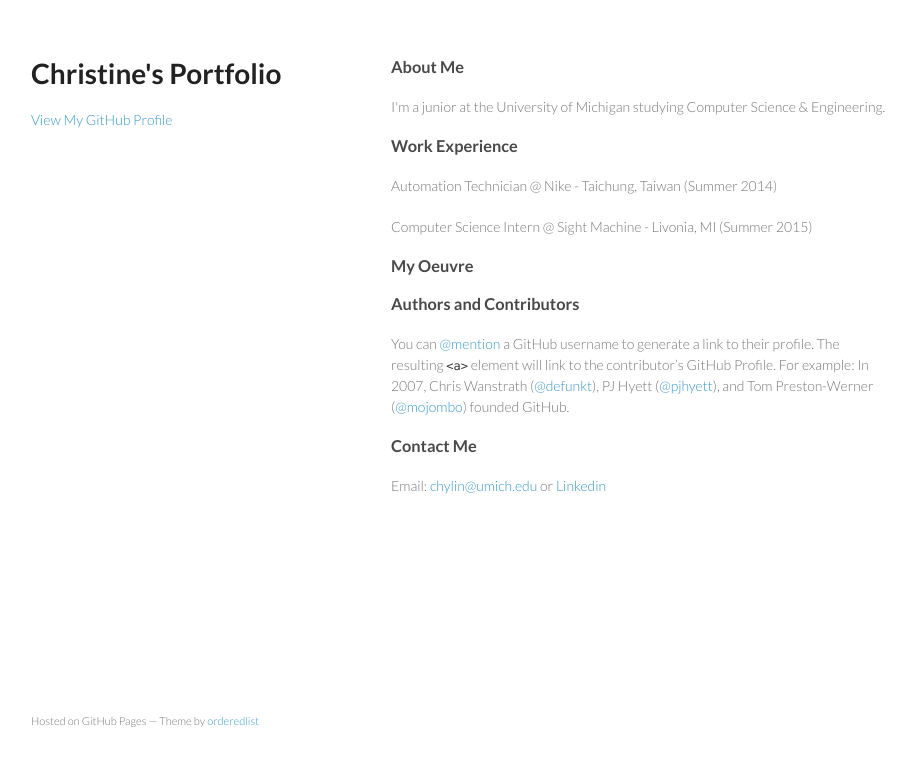
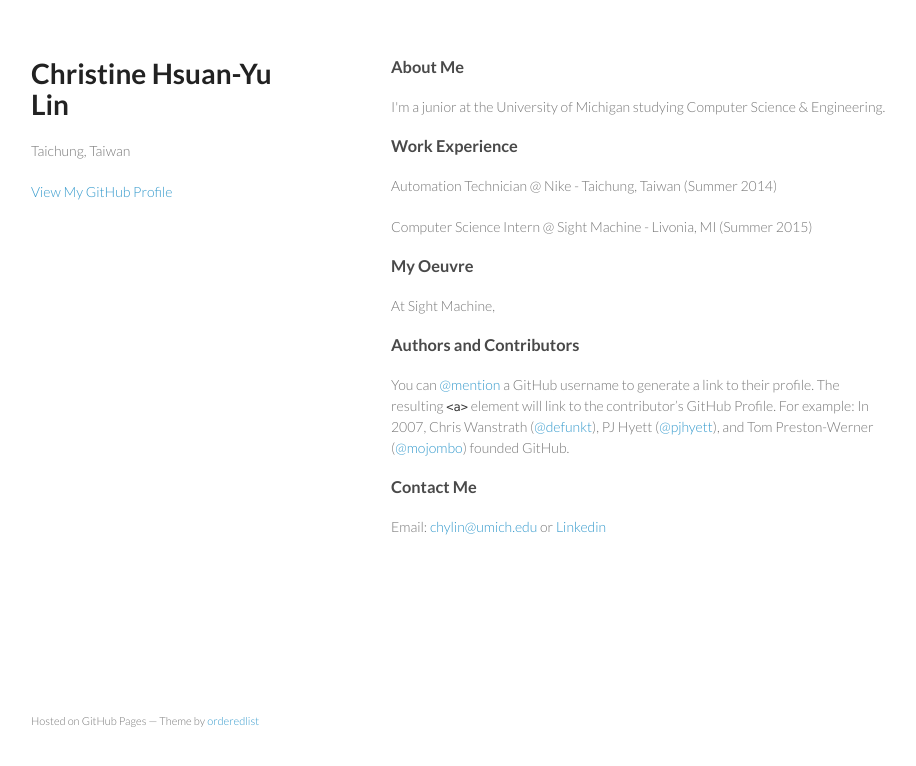
Before and after one commit to chylin/chylin.github.io, a plain HTML site: page index.html in a window 1280 px wide. Shown: the whole page, without its empty margins (179-1095 px from the left). Drawn offline with Linux system fonts and the light colour scheme.

Commit message:
Update index.html

```diff
--- a/index.html
+++ b/index.html
@@ -3,7 +3,7 @@
   <head>
     <meta charset="utf-8">
     <meta http-equiv="X-UA-Compatible" content="chrome=1">
-    <title>Chylin.GitHub.io by chylin</title>
+    <title>Christine's Portfolio</title>
 
     <link rel="stylesheet" href="stylesheets/styles.css">
     <link rel="stylesheet" href="stylesheets/github-light.css">
@@ -15,8 +15,8 @@
   <body>
     <div class="wrapper">
       <header>
-        <h1>Christine's Portfolio</h1>
-        <p></p>
+        <h1>Christine Hsuan-Yu Lin</h1>
+        <p>Taichung, Taiwan</p>
 
 
         <p class="view"><a href="https://github.com/chylin">View My GitHub Profile</a></p>
@@ -37,7 +37,7 @@
 <h3>
 <a id="creating-pages-manually" class="anchor" href="#creating-pages-manually" aria-hidden="true"><span class="octicon octicon-link"></span></a>My Oeuvre</h3>
 
-<p></p>
+<p>At Sight Machine, </p>
 
 <h3>
 <a id="authors-and-contributors" class="anchor" href="#authors-and-contributors" aria-hidden="true"><span class="octicon octicon-link"></span></a>Authors and Contributors</h3>
```
